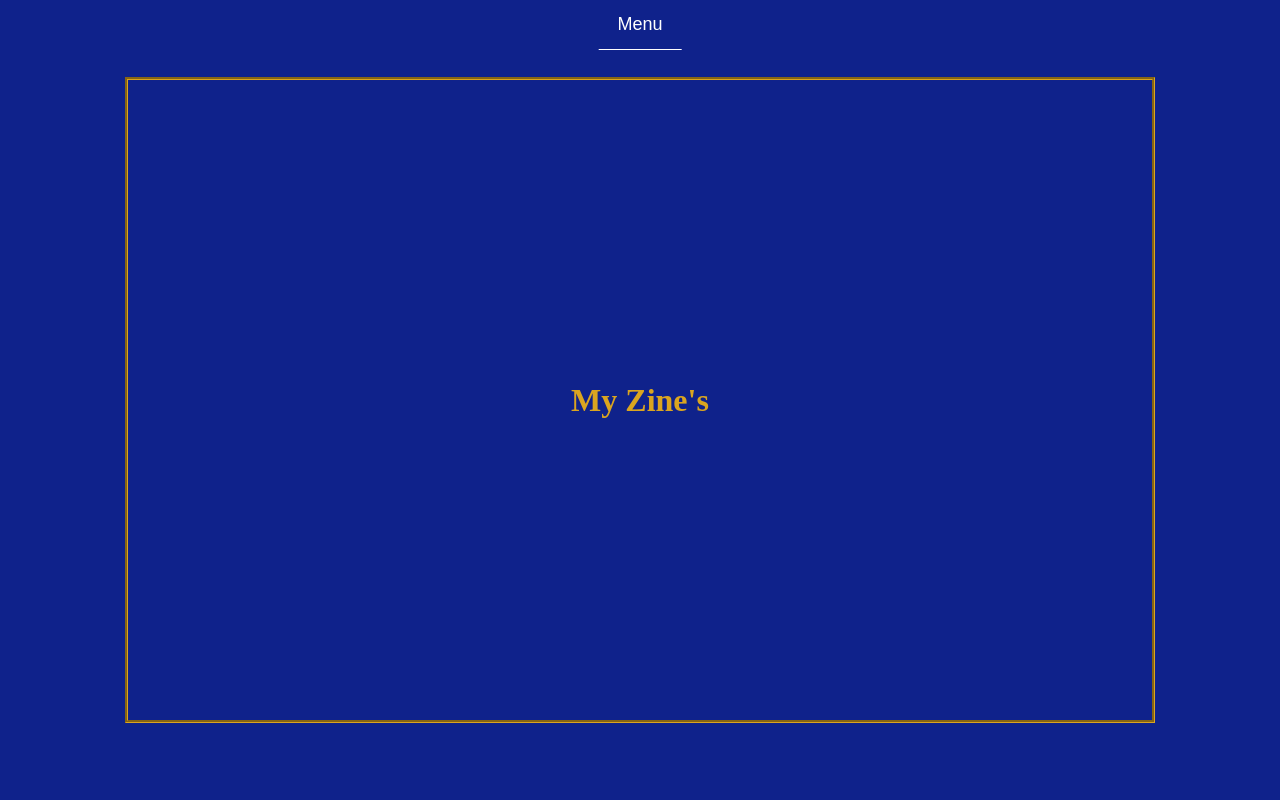
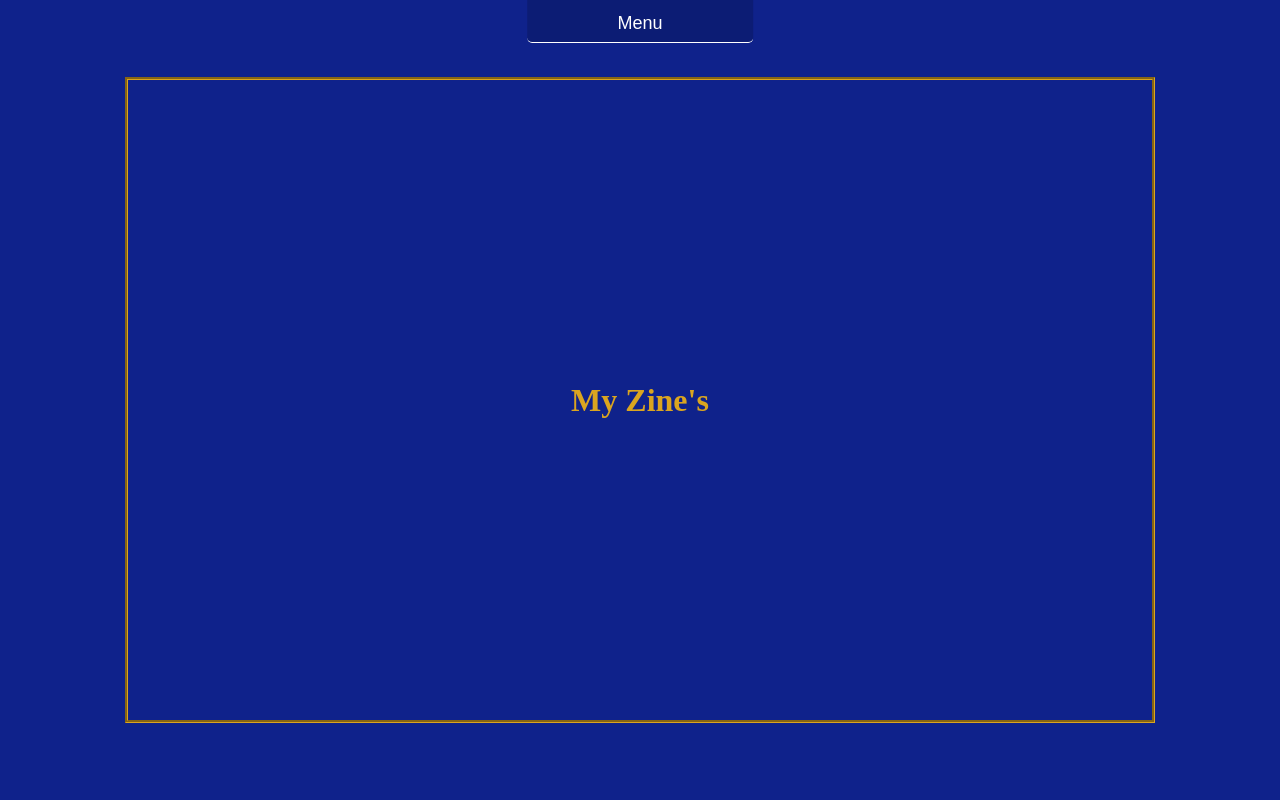
Before and after one commit to Ezequiel-Valencia/AvocadoMoon.github.io, a SvelteKit app: page /zines in a window 1280 px wide. Shown: the top 800 px of the page. Built offline with nearby package versions, Linux system fonts and the light colour scheme; a web font is replaced by a local one.

Commit message:
Updated nav menu

```diff
--- a/src/routes/menu.svelte
+++ b/src/routes/menu.svelte
@@ -1,104 +1,128 @@
 <script lang="ts">
-    import { onMount } from 'svelte';
-    import { browser } from '$app/environment';
+//   import { onMount } from "svelte";
+//   import { browser } from "$app/environment";
+//   import { gsap } from "gsap";
+//   import { ScrollTrigger } from "gsap/dist/ScrollTrigger";
 
-    let scroll:any = true;
+//   let scroll: any = true;
 
-    let scrollTop:any = null;
-    let scrollLeft:any = null;
+//   let scrollTop: any = null;
+//   let scrollLeft: any = null;
 
-    function disableScroll() {
-        if (browser) {
-            scrollTop =
-                window.scrollY || window.document.documentElement.scrollTop;
-            scrollLeft =
-                window.scrollX || window.document.documentElement.scrollLeft,
-                window.onscroll = function() {
-                window.scrollTo(scrollLeft, scrollTop);
-            }};
-        }
+//   function disableScroll() {
+//     if (browser) {
+//       scrollTop = window.scrollY || window.document.documentElement.scrollTop;
+//       (scrollLeft =
+//         window.scrollX || window.document.documentElement.scrollLeft),
+//         (window.onscroll = function () {
+//           window.scrollTo(scrollLeft, scrollTop);
+//         });
+//     }
+//   }
 
-    function enableScroll() {
-        if (browser) {
-            window.onscroll = function() {};
-        }
-    };
+//   function enableScroll() {
+//     if (browser) {
+//       window.onscroll = function () {};
+//     }
+//   }
 
-    $: if (!scroll) {
-        disableScroll();
-    } else {
-        enableScroll();
-    }
-
-
+//   $: if (!scroll) {
+//     disableScroll();
+//   } else {
+//     enableScroll();
+//   }
 
   let home_menu = false;
-    let contact_me = false;
-    export let email:string;
+//   let contact_me = false;
+  export let email: string;
+
+//   onMount(() => {
+//     gsap.registerPlugin(ScrollTrigger);
+//     gsap.from(".nav", {scrollTrigger: {pin: "#home-menu-nav"}})
+//   })
+
 </script>
-
 
 {#if !home_menu}
   <nav id="menu-nav">
-    <button on:click={(e)=> {home_menu = !home_menu; scroll = false}}>Menu</button>
+    <button
+      on:click={(e) => {
+        home_menu = !home_menu;
+        // scroll = false;
+      }}>Menu</button
+    >
   </nav>
 {/if}
 
 {#if home_menu}
-
   <div id="home-menu-nav">
     <div id="big-button-div">
-            <button on:click={(e) => {location.href="/"}}>Main Menu</button>
-            <button on:click={(e) => {home_menu = !home_menu; scroll=true}}>Return</button>
+      <button
+        on:click={(e) => {
+          location.href = "/";
+        }}>Main Menu</button
+      >
+      <button
+        on:click={(e) => {
+          home_menu = !home_menu;
+        //   scroll = true;
+        }}>Return</button
+      >
     </div>
     <div id="contact-me">
       <h1>Contact Me</h1>
       <p>Email: {email}</p>
     </div>
-
   </div>
-
 {/if}
 
-
-
-
-
-
-
 <style lang="scss">
-    #menu-nav{
+  #menu-nav {
     $border-style: solid;
-        position: absolute;
+    position: fixed;
+    top: 0;
     padding: 1%;
     left: 50%;
     transform: translate(-50%);
     border-bottom-style: $border-style;
     border-width: 1px;
     border-color: white;
-        z-index: 3;
+    z-index: 999;
+    background-color: rgba(0, 0, 0, 0.164);
+    width: 20%;
+    height: 2%;
+    max-width: 200px;
+    max-height: 150px;
+    text-align: center;
+    border-bottom-left-radius: 5px;
+    border-bottom-right-radius: 5px;
   }
 
-    #home-menu-nav{
-        position: absolute;
+  #home-menu-nav {
+    top: 0;
+    position: fixed;
     height: 100vh;
     width: 100vw;
     z-index: 2;
     background: rgba(0, 0, 0, 0.75);
   }
 
-    #menu-nav button{
+  #menu-nav button {
     background: none;
     border: none;
     font-size: large;
     color: white;
+    width: 100%;
+    height: 100%;
+    margin: 0;
+    padding: 0;
   }
 
-    #menu-nav button:hover{
+  #menu-nav button:hover {
     text-decoration: underline;
   }
 
-    #big-button-div{
+  #big-button-div {
     position: relative;
     height: 60vh;
     top: 50%;
@@ -106,7 +130,7 @@
     text-align: center;
   }
 
-    #big-button-div button{
+  #big-button-div button {
     position: relative;
     top: 50%;
     transform: translateY(-50%);
@@ -115,10 +139,9 @@
     height: 10vh;
     width: 20vw;
     margin-left: 5%;
-
   }
 
-    #contact-me{
+  #contact-me {
     position: relative;
     background-color: rgba(0, 0, 0, 0.137);
     height: 20vh;
@@ -126,18 +149,17 @@
     text-align: center;
   }
 
-    #contact-me h1{
+  #contact-me h1 {
     transform: translateY(100%);
     color: white;
   }
 
-    #contact-me p{
+  #contact-me p {
     transform: translateY(200%);
     color: white;
   }
 
-    #contact-me:hover{
+  #contact-me:hover {
     background-image: linear-gradient(rgb(0, 183, 255), black);
   }
-
 </style>
--- a/src/routes/work_experience/explayout.svelte
+++ b/src/routes/work_experience/explayout.svelte
@@ -64,7 +64,7 @@
     color: rgb(190, 190, 190);
   }
 
-  h1, h2, h3, h4, h5, p{
+  h1, h2, h3, h5, p{
     background-color: black;
   }
 
```
Also changed, not shown: src/routes/zines/layout.svelte (added, +19 -0 lines). Lines whose indentation alone changed are shown as unchanged.
